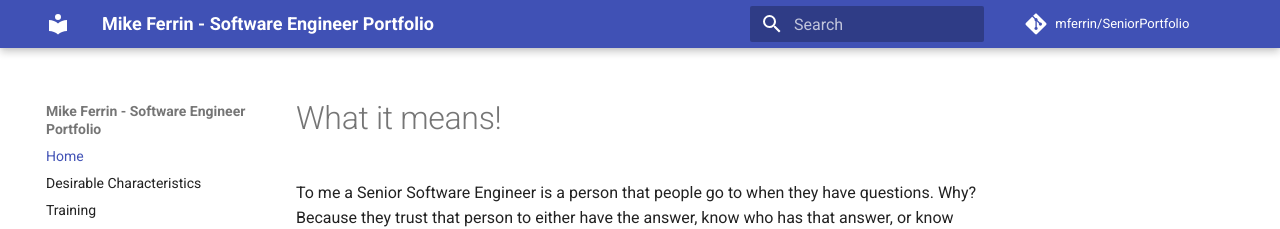
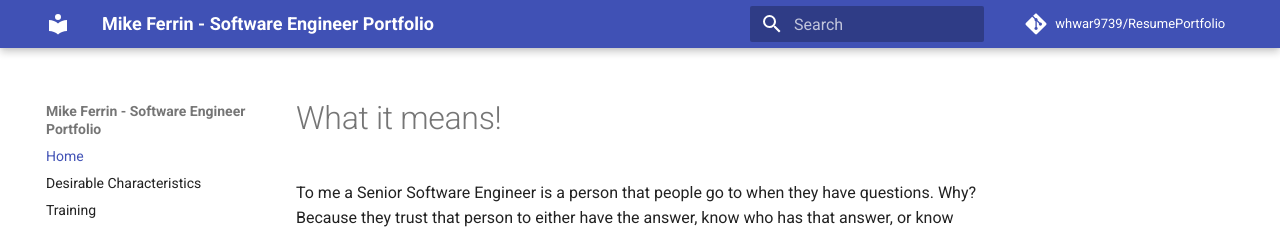
Before and after one commit to whwar9739/ResumePortfolio, an MkDocs documentation site: the page built from docs/index.md, in a window 1280 px wide. Shown: the top 229 px of the page. Built offline with MkDocs 1.6.1 and Material for MkDocs 9.7.7, drawn with Linux system fonts in a browser that asks for light colours; comment, search, counter and statistics services are not loaded.

Commit message:
Update mkdocs.yml
change repo link

```diff
--- a/mkdocs.yml
+++ b/mkdocs.yml
@@ -4,8 +4,8 @@ site_author: Mike Ferrin
 site_description: >-
   Mike Ferrin portfolio from a set of Markdown files using MkDocs and Materials.
 
-repo_url: https://git.rockfin.com/mferrin/SeniorPortfolio
-repo_name: "mferrin/SeniorPortfolio"
+repo_url: https://github.com/whwar9739/ResumePortfolio
+repo_name: "whwar9739/ResumePortfolio"
 edit_uri: ""
 
 nav:
```
